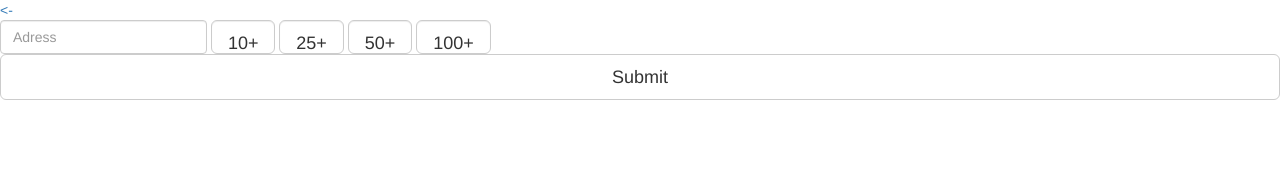
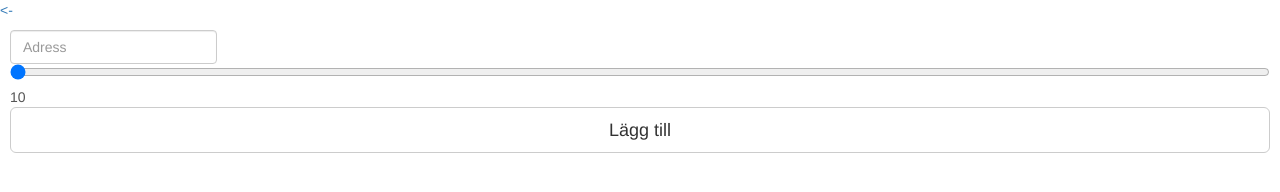
Before and after one commit to HadarGreinsmark/pant-app, a plain HTML site: page add.htm in a window 1280 px wide. Drawn offline with nearby package versions, Linux system fonts and the light colour scheme; some packages are replaced by stand-ins of ours.

Commit message:
Added slider to choose number of Burks instead of buttons

```diff
--- a/add.htm
+++ b/add.htm
@@ -24,17 +24,13 @@
   <body>
     <a href="index.htm">&lt;-</a>
     <div>
-      <form class="form-inline" id="addForm">
+      <form class="form-inline" id="addForm" oninput="amount.value=rangeInput.value" style="padding:10px;">
         <div class="form-group">
           <input class="form-control" id="searchTextField" type="text" placeholder="Adress" required>
         </div>
-        <div class="form-group">
-          <button type="button" class="btn btn-default btn-lg form-control" style="width: auto;">10+</button>
-          <button type="button" class="btn btn-default btn-lg form-control" style="width: auto;">25+</button>
-          <button type="button" class="btn btn-default btn-lg form-control" style="width: auto;">50+</button>
-          <button type="button" class="btn btn-default btn-lg form-control" style="width: auto;">100+</button>
-        </div>
-        <input class="btn btn-default btn-block btn-lg" type="submit" value="Submit">
+        <input type="range" id="rangeInput" name="rangeInput" onchange="updateTextInput(this.value);" min="10" max="200" value="10" step="5">
+        <output name="amount" id="output" for="rangeInput">10</output>
+        <input class="btn btn-default btn-block btn-lg" type="submit" value="Lägg till">
       </form>
     </div>
 
@@ -51,5 +47,13 @@
 
       google.maps.event.addDomListener(window, 'load', initialize);
     </script>
+
+    <script type="text/javascript">
+      function updateTextInput(val) {
+        if (val == 200)
+        document.getElementById('output').value="200+";
+
+      }
+    </script>
   </body>
 </html>
```
